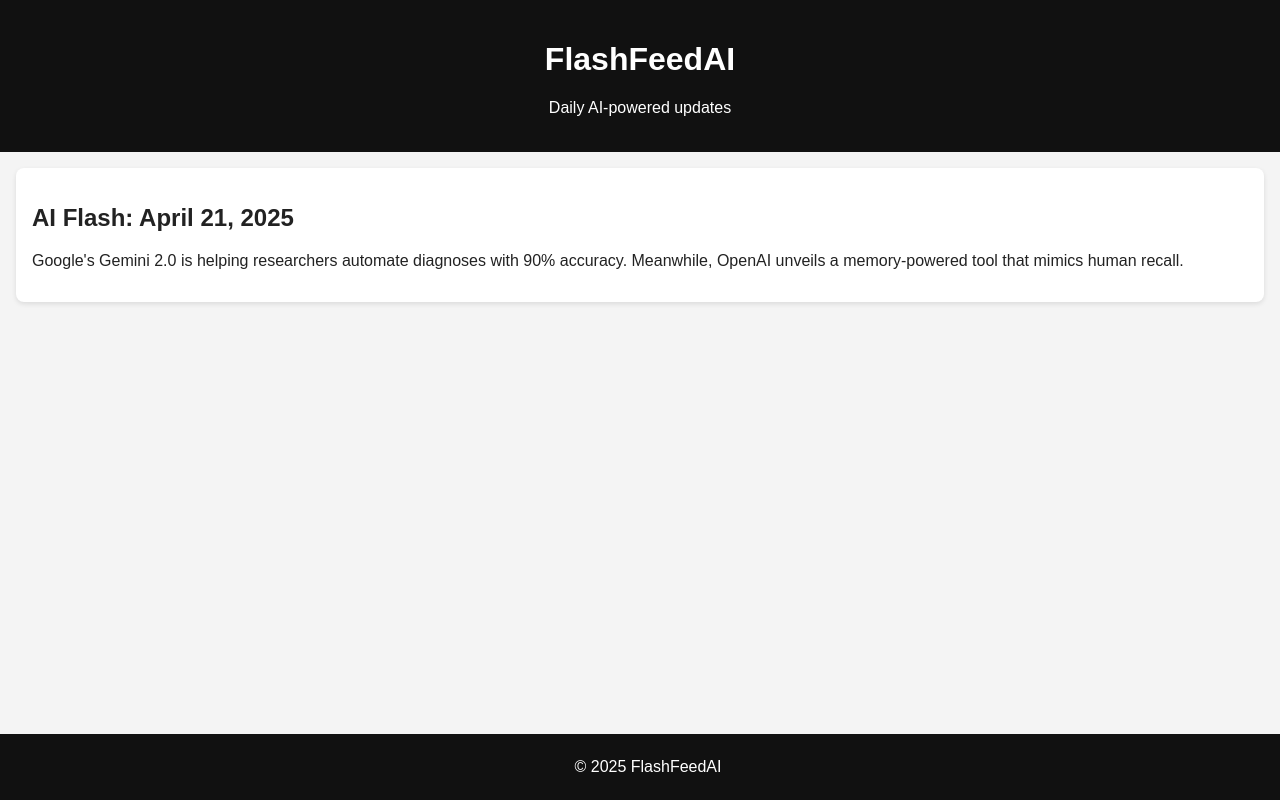
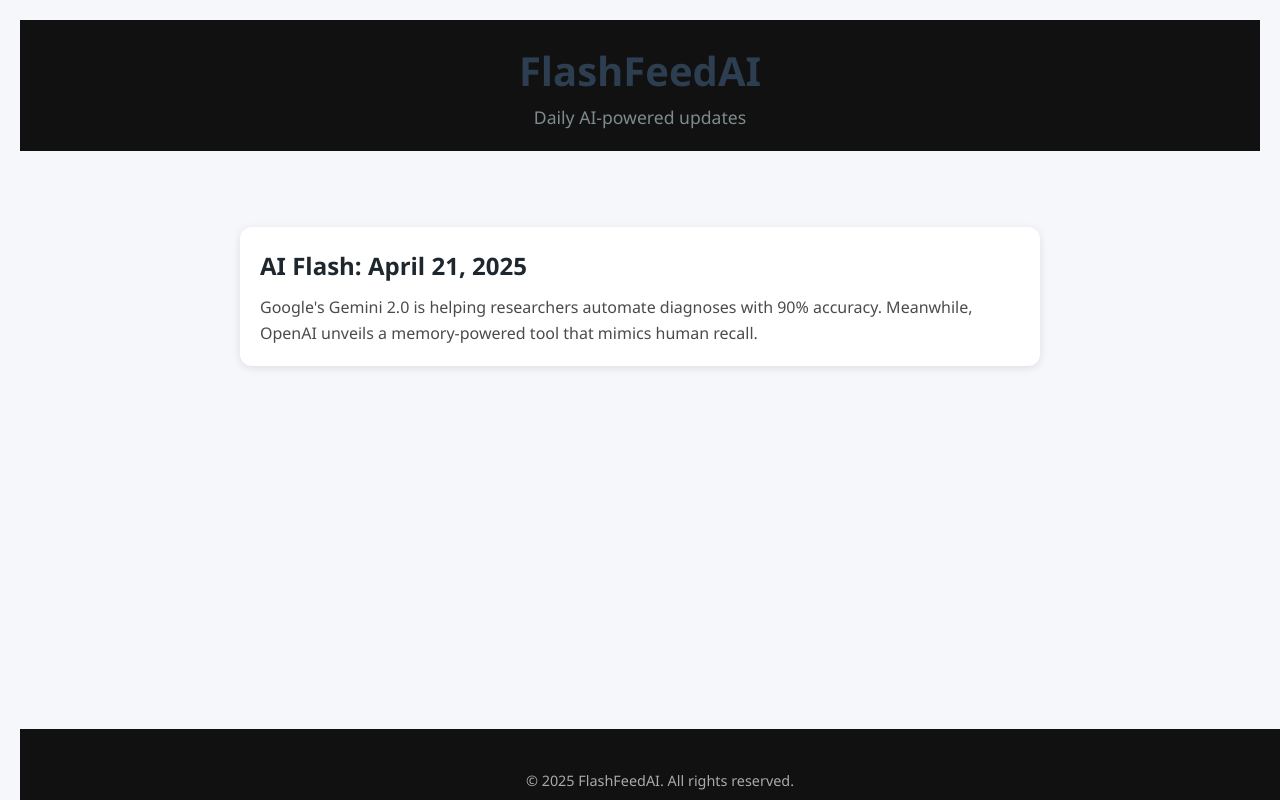
Before and after one commit to Dharmandra-singh/flashfeedai, a plain HTML site: page index.html in a window 1280 px wide. Drawn offline with Linux system fonts and the light colour scheme.

Commit message:
Update index.html

```diff
--- a/index.html
+++ b/index.html
@@ -5,6 +5,67 @@
   <meta name="viewport" content="width=device-width, initial-scale=1.0"/>
   <title>FlashFeedAI</title>
   <link rel="stylesheet" href="style.css"/>
+  <style>
+    /* Responsive and clean minimal CSS */
+    * {
+      box-sizing: border-box;
+      margin: 0;
+      padding: 0;
+      font-family: "Segoe UI", sans-serif;
+    }
+
+    body {
+      background: #f5f7fa;
+      color: #333;
+      line-height: 1.6;
+      padding: 20px;
+    }
+
+    header {
+      text-align: center;
+      margin-bottom: 40px;
+    }
+
+    header h1 {
+      font-size: 2.5em;
+      color: #2c3e50;
+    }
+
+    header p {
+      color: #7f8c8d;
+      font-size: 1.1em;
+    }
+
+    .post-card {
+      background: #ffffff;
+      margin: 20px auto;
+      padding: 20px;
+      border-radius: 12px;
+      max-width: 800px;
+      box-shadow: 0 2px 8px rgba(0,0,0,0.1);
+      transition: transform 0.2s ease;
+    }
+
+    .post-card:hover {
+      transform: translateY(-3px);
+    }
+
+    .post-card h2 {
+      color: #1e272e;
+      margin-bottom: 10px;
+    }
+
+    .post-card p {
+      color: #4b4b4b;
+    }
+
+    footer {
+      text-align: center;
+      padding-top: 40px;
+      color: #aaa;
+      font-size: 0.9em;
+    }
+  </style>
 </head>
 <body>
   <header>
@@ -13,15 +74,14 @@
   </header>
 
   <main id="post-area">
-    <!-- Previous posts will stack here -->
+    <!-- Posts will appear here -->
   </main>
 
   <footer>
-    <p>&copy; 2025 FlashFeedAI</p>
+    <p>&copy; 2025 FlashFeedAI. All rights reserved.</p>
   </footer>
 
   <script>
-    // Load previous posts from localStorage
     const postArea = document.getElementById("post-area");
     const posts = JSON.parse(localStorage.getItem("aiPosts")) || [];
 
@@ -34,7 +94,6 @@
       `).join('');
     }
 
-    // Simulate API call with today's post (replace with Gemini API later)
     const today = new Date().toLocaleDateString('en-US', {
       year: 'numeric', month: 'long', day: 'numeric'
     });
@@ -44,8 +103,7 @@
       content: `Google's Gemini 2.0 is helping researchers automate diagnoses with 90% accuracy. Meanwhile, OpenAI unveils a memory-powered tool that mimics human recall.`
     };
 
-    // Add if not already posted today
-    if (!posts.find(p => p.title.includes(today))) {
+    if (!posts.some(p => p.title.includes(today))) {
       posts.unshift(newPost);
       localStorage.setItem("aiPosts", JSON.stringify(posts));
     }
```
